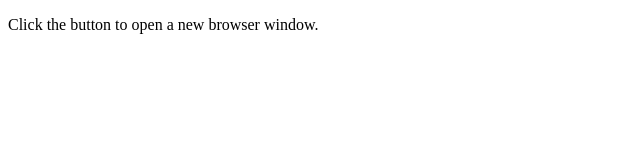
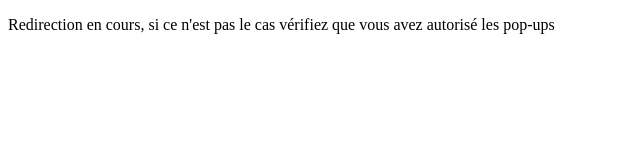
Before and after one commit to aurelienmart/IDA-crossing-Workadventure, a plain HTML site: page openwaveplace.html in a window 1280 px wide. Shown: the whole page, without its empty margins (0-640 px from the left). Drawn offline with Linux system fonts and the light colour scheme.

Commit message:
Update openwaveplace.html

```diff
--- a/openwaveplace.html
+++ b/openwaveplace.html
@@ -2,7 +2,7 @@
 <html>
 <body>
 
-<p>Click the button to open a new browser window.</p>
+<p>Redirection en cours, si ce n'est pas le cas vérifiez que vous avez autorisé les pop-ups</p>
 
 
 
@@ -10,6 +10,7 @@
 function myFunction() {
   window.open("https://digiplace.sharepoint.com/sites/waveplace/fr-fr/Pages/default.aspx");
   window.close();
+  parent.closeIFrame();
 }
 window.onload = myFunction;
 
```
